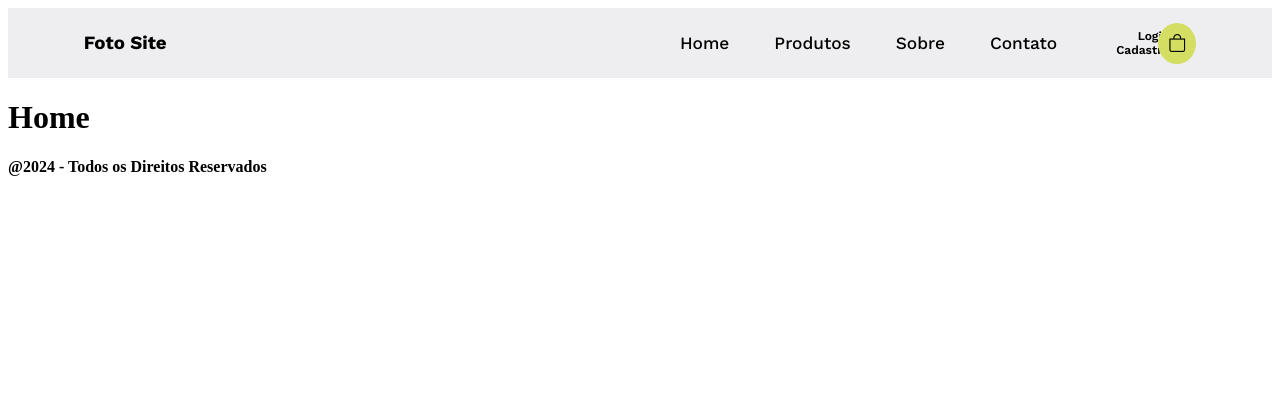
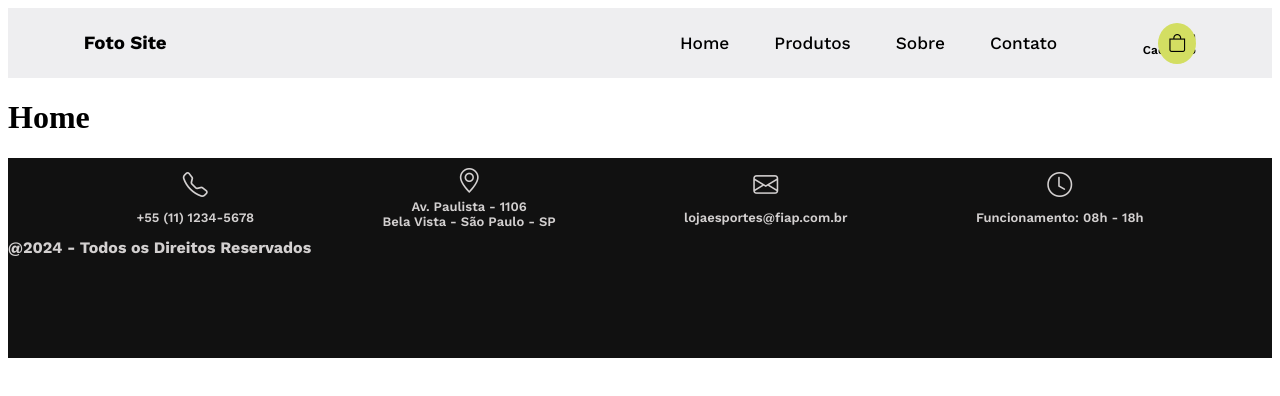
Before and after one commit to TechWave-1ESPI/Projeto-1, a React (Vite) app: page / in a window 1280 px wide. Shown: the top 396 px of the page. Built offline with nearby package versions, Linux system fonts and the light colour scheme.

Commit message:
Criando o footer e estilizando

```diff
--- a/src/components/Footer.jsx
+++ b/src/components/Footer.jsx
@@ -1,10 +1,35 @@
 import { FooterStyle } from "../css/FooterStyle"
+import "bootstrap-icons/font/bootstrap-icons.css";
 
 const Footer = () => {
     return(
-        <>
-            <h4>@2024 - Todos os Direitos Reservados</h4>
-        </>
+        <FooterStyle>
+            <section id="footer">
+                <div id="informacoes">
+                    <div className="icon-informacao">
+                        <i class="bi bi-telephone"></i>
+                        <p>+55 (11) 1234-5678</p>
+                    </div>
+
+                    <div className="icon-informacao">
+                        <i class="bi bi-geo-alt"></i>
+                        <p>Av. Paulista - 1106 <br></br>Bela Vista - São Paulo - SP</p>
+                    </div>
+
+                    <div className="icon-informacao">
+                        <i class="bi bi-envelope"></i>
+                        <p>lojaesportes@fiap.com.br</p>
+                    </div>
+
+                    <div className="icon-informacao">
+                        <i class="bi bi-clock"></i>
+                        <p>Funcionamento: 08h - 18h</p>
+                    </div>
+                </div>
+
+                <h4>@2024 - Todos os Direitos Reservados</h4>
+            </section>
+        </FooterStyle>
     )
 }
 
--- a/src/css/FooterStyle.jsx
+++ b/src/css/FooterStyle.jsx
@@ -1,5 +1,47 @@
 import styled from 'styled-components'
 
 export const FooterStyle = styled.section `
+*{
+    font-family: "Work Sans", sans-serif;
+    margin: 0;
+    padding: 0;
+}
+
+#footer{
+    display: flex;
+    flex-direction: column;
+    height: 200px;
+    width: 100%;
+    background-color: #111111;
+    color: #d3d0d0;
+}
+
+#informacoes{
+    display: flex;
+    width: 100%;
+    justify-content: space-evenly;
+    text-align: center;
+    align-items: center;
+    height: 40%;
+}
+
+.icon-informacao{
+    padding: 0;
+    margin: 0;
+    height: 80%;
+    display: flex;
+    align-items: center;
+    flex-direction: column;
+    justify-content: space-around;
+}
+
+.icon-informacao p{
+    font-size: 13px;
+    font-weight: 600;
+}
+
+.icon-informacao i{
+    font-size: 25px;
+}
 
 `
--- a/src/css/NavStyle.jsx
+++ b/src/css/NavStyle.jsx
@@ -72,7 +72,7 @@ export const NavStyle = styled.section `
     font-size: 12px;
     cursor: pointer;
     font-weight: 600;
-    margin-right: -30px;
+    margin-right: -15%;
 }
 
 `
```
